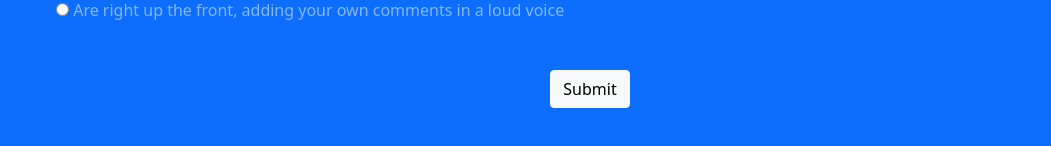
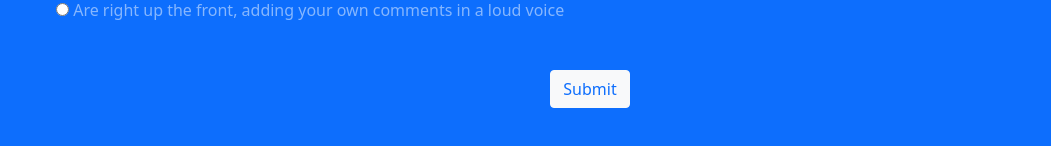
Before and after one commit to Evelyn-ZYW/Quiz, a plain HTML site: page index.html in a window 1280 px wide. Shown: the part 1101-1247 px from the top of the page, without its empty margins (50-1101 px from the left). Drawn offline with nearby package versions, Linux system fonts and the light colour scheme.

Commit message:
changed submit button color

```diff
--- a/index.html
+++ b/index.html
@@ -156,7 +156,7 @@
             </div>
           </div>
           <div class="text-center">
-            <input type="submit" class="btn btn-light" />
+            <input type="submit" class="btn btn-light text-primary" />
           </div>
         </form>
       </div>
```
